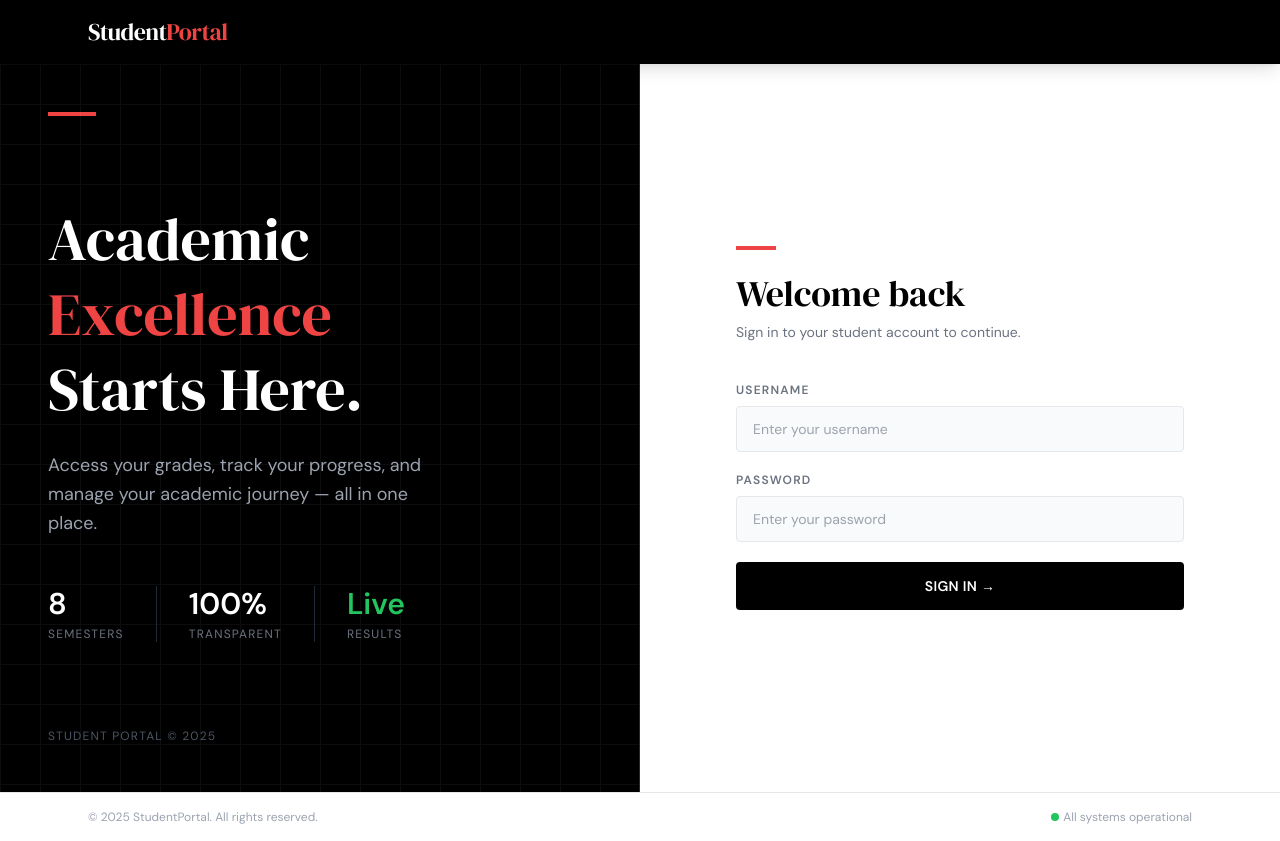
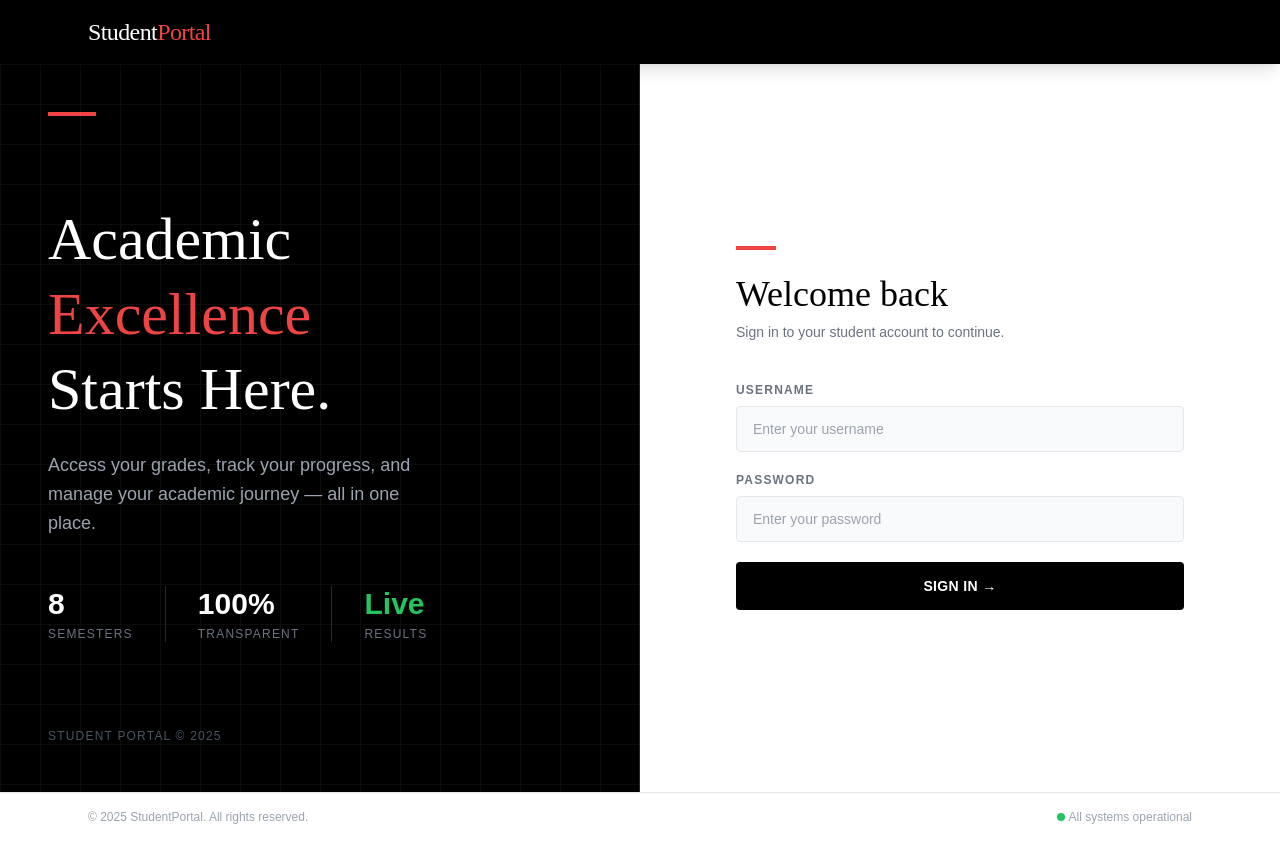
Before and after one commit to harddik-dev/Student_Portal, a Django app: page /login/ in a window 1280 px wide. Run offline with Django 5.2, Linux system fonts and the light colour scheme; style sheets or scripts are compiled from the project's sources; some libraries are stand-ins or nearby versions.

Commit message:
Initial commit - Student Portal

```diff
--- a/templates/base.html
+++ b/templates/base.html
@@ -7,7 +7,7 @@
     {% load static %}
     {% load tailwind_tags %}
     {% tailwind_css %}
-    <link href="https://fonts.googleapis.com/css2?family=DM+Serif+Display&family=DM+Sans:wght@400;500;600&display=swap" rel="stylesheet">
+    <link rel="stylesheet" href="{% static 'css/styles.css' %}">
     <style>
         body { font-family: 'DM Sans', sans-serif; }
         h1, h2, h3, .brand { font-family: 'DM Serif Display', serif; }
```
Also changed, not shown: website/settings.py (+6 -2 lines), 1 other file.
